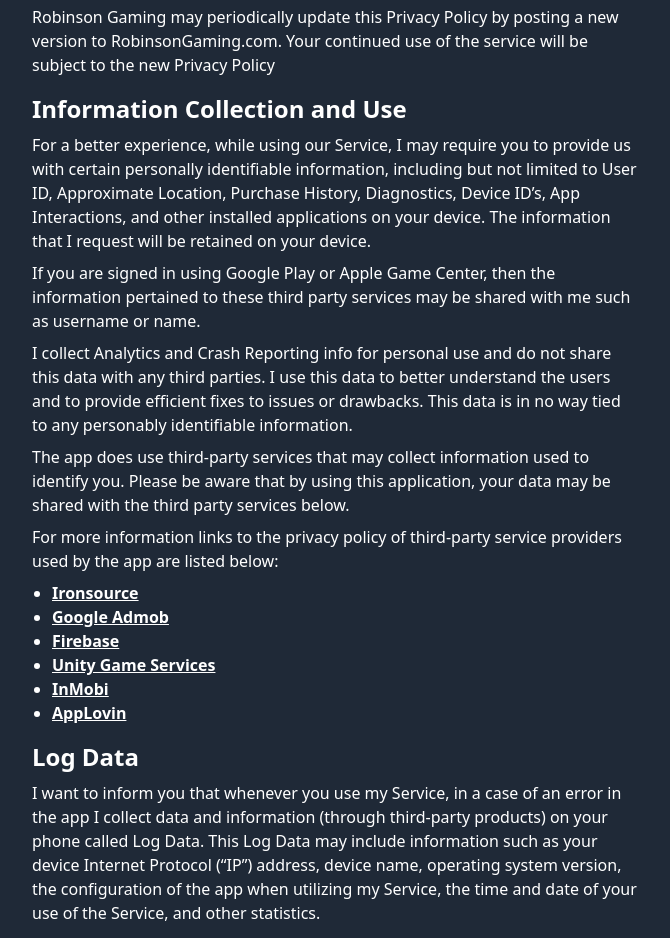
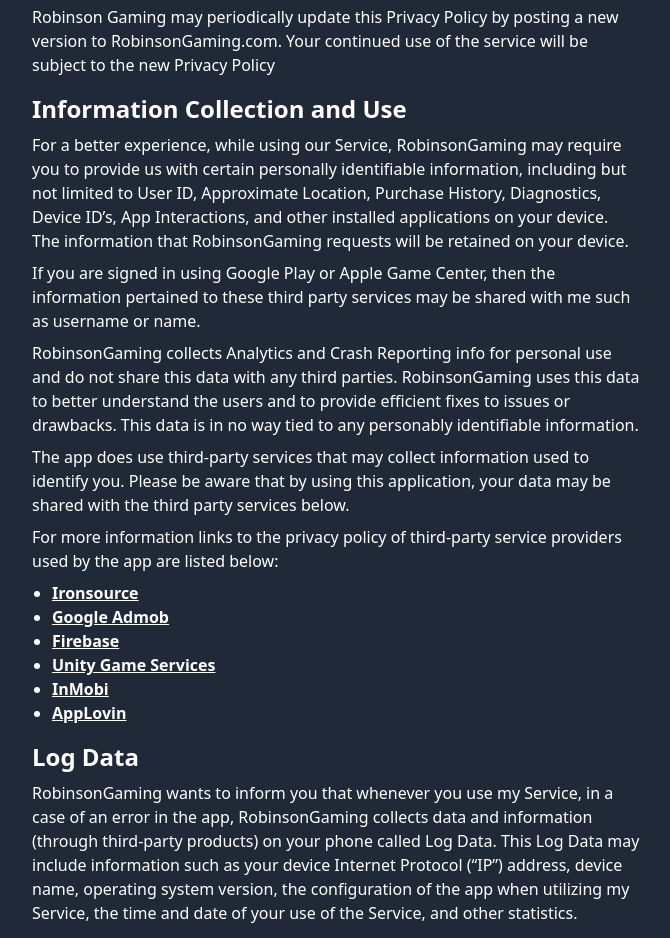
Before and after one commit to crobin27/robinson-gaming, an Astro site: page /privacy-policy in a window 1280 px wide. Shown: the part 243-1181 px from the top of the page, without its empty margins (304-974 px from the left). Built offline with nearby package versions, Linux system fonts and the light colour scheme; Astro itself is replaced by a stand-in of ours.

Commit message:
Updating priv policy

```diff
--- a/src/pages/privacy-policy.astro
+++ b/src/pages/privacy-policy.astro
@@ -42,12 +42,13 @@ const meta = {
             </h2>
 
             <p class="my-2">
-                For a better experience, while using our Service, I may require
-                you to provide us with certain personally identifiable
-                information, including but not limited to User ID, Approximate
-                Location, Purchase History, Diagnostics, Device ID’s, App
-                Interactions, and other installed applications on your device.
-                The information that I request will be retained on your device.
+                For a better experience, while using our Service, RobinsonGaming
+                may require you to provide us with certain personally
+                identifiable information, including but not limited to User ID,
+                Approximate Location, Purchase History, Diagnostics, Device
+                ID’s, App Interactions, and other installed applications on your
+                device. The information that RobinsonGaming requests will be
+                retained on your device.
             </p>
 
             <p class="my-2">
@@ -57,11 +58,11 @@ const meta = {
             </p>
 
             <p class="my-2">
-                I collect Analytics and Crash Reporting info for personal use
-                and do not share this data with any third parties. I use this
-                data to better understand the users and to provide efficient
-                fixes to issues or drawbacks. This data is in no way tied to any
-                personably identifiable information.
+                RobinsonGaming collects Analytics and Crash Reporting info for
+                personal use and do not share this data with any third parties.
+                RobinsonGaming uses this data to better understand the users and
+                to provide efficient fixes to issues or drawbacks. This data is
+                in no way tied to any personably identifiable information.
             </p>
 
             <p class="my-2">
@@ -103,26 +104,23 @@ const meta = {
                     </a>
                 </li>
                 <li>
-                    <a href="https://unity.com/legal/privacy-policy">
-                        InMobi
-                    </a>
+                    <a href="https://www.inmobi.com/privacy-policy"> InMobi </a>
                 </li>
                 <li>
-                    <a href="https://unity3d.com/legal/privacy-policy">
-                        AppLovin
-                    </a>
+                    <a href="https://www.applovin.com/privacy/"> AppLovin </a>
                 </li>
             </ul>
 
             <h2 class="text-2xl font-bold mt-4 mb-2">Log Data</h2>
             <p class="my-2">
-                I want to inform you that whenever you use my Service, in a case
-                of an error in the app I collect data and information (through
-                third-party products) on your phone called Log Data. This Log
-                Data may include information such as your device Internet
-                Protocol (“IP”) address, device name, operating system version,
-                the configuration of the app when utilizing my Service, the time
-                and date of your use of the Service, and other statistics.
+                RobinsonGaming wants to inform you that whenever you use my
+                Service, in a case of an error in the app, RobinsonGaming
+                collects data and information (through third-party products) on
+                your phone called Log Data. This Log Data may include
+                information such as your device Internet Protocol (“IP”)
+                address, device name, operating system version, the
+                configuration of the app when utilizing my Service, the time and
+                date of your use of the Service, and other statistics.
             </p>
             <h2 class="text-2xl font-bold mt-4 mb-2">Cookies</h2>
             <p class="my-2">
@@ -142,11 +140,12 @@ const meta = {
             </p>
             <h2 class="text-2xl font-bold mt-4 mb-2">Security</h2>
             <p class="my-2">
-                I value your trust in providing us your Personal Information,
-                thus we are striving to use commercially acceptable means of
-                protecting it. But remember that no method of transmission over
-                the internet, or method of electronic storage is 100% secure and
-                reliable, and I cannot guarantee its absolute security.
+                RobinsongGaming values your trust in providing us your Personal
+                Information, thus we are striving to use commercially acceptable
+                means of protecting it. But remember that no method of
+                transmission over the internet, or method of electronic storage
+                is 100% secure and reliable, and RobinsonGaming cannot guarantee
+                its absolute security.
             </p>
             <h2 class="text-2xl font-bold mt-4 mb-2">
                 Your Rights and Options
@@ -213,9 +212,9 @@ const meta = {
                 third-party link, you will be directed to that site. Note that
                 these external sites are not operated by me. Therefore, I
                 strongly advise you to review the Privacy Policy of these
-                websites. I have no control over and assume no responsibility
-                for the content, privacy policies, or practices of any
-                third-party sites or services.
+                websites. RobinsonGaming has no control over and assumes no
+                responsibility for the content, privacy policies, or practices
+                of any third-party sites or services.
             </p>
             <h2 class="text-2xl font-bold mt-4 mb-2">Children's Privacy</h2>
             <p class="my-2">
```
